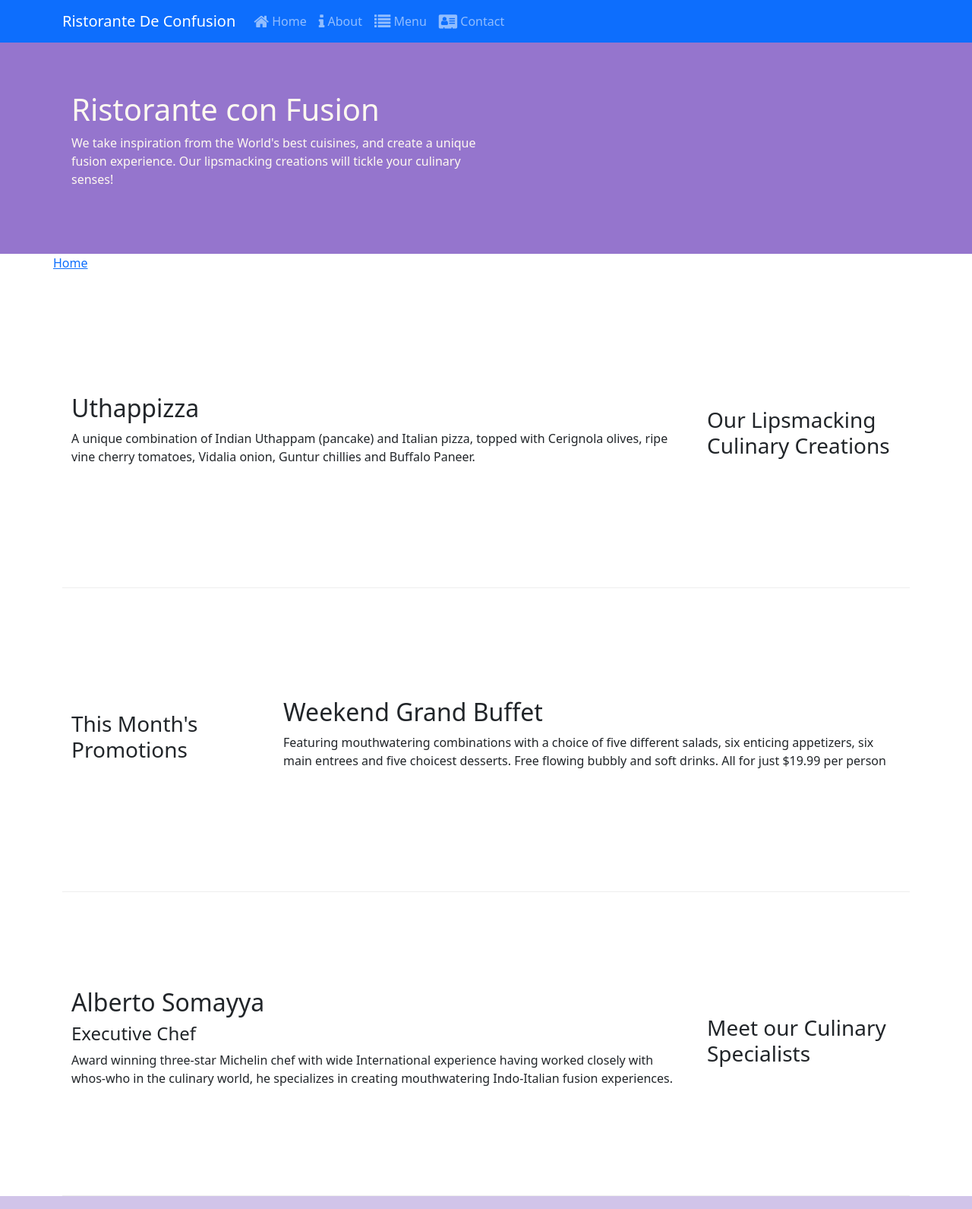
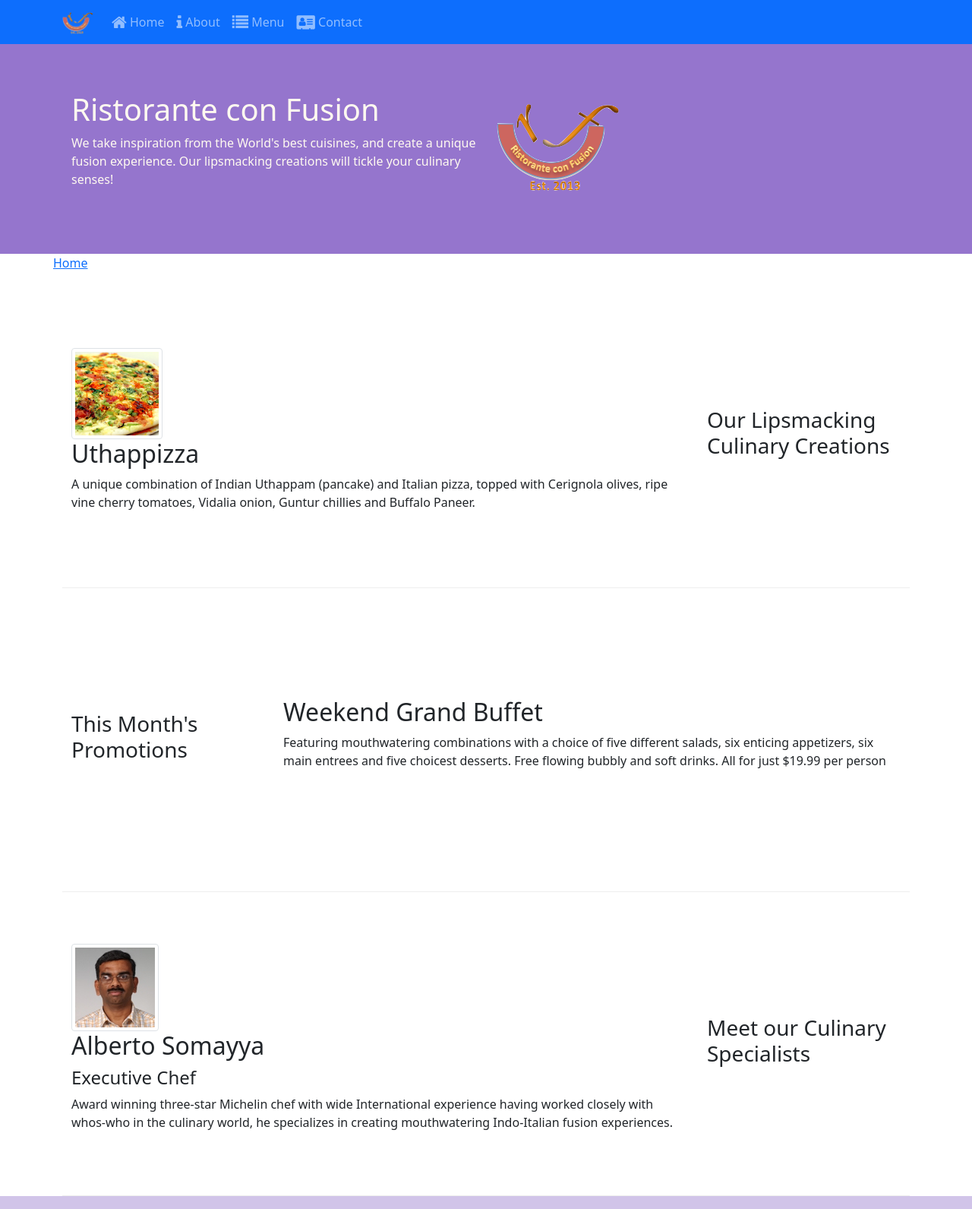
Before and after one commit to its7ARC/Dev, a website: page index.html in a window 1280 px wide. Shown: the top 1591 px of the page at 76% size. Drawn offline with nearby package versions, Linux system fonts and the light colour scheme.

Commit message:
images and media

```diff
--- a/index.html
+++ b/index.html
@@ -21,7 +21,8 @@
             <button class = "navbar-toggler" type = "button" data-toggle = "collapse" data-target="#Navbar">
                 <span class = "navbar-toggler-icon"></span>
             </button>
-            <a class = "navbar-brand mr-auto" href = "#"> Ristorante De Confusion </a>
+            <a class="navbar-brand mr-auto" href="#"><img src="img/logo.png" height="30" width="41"></a>
+
             <div class = "collapse navbar-collapse" id = "Navbar">
                 <ul class = "navbar-nav mr-auto">
                     <li class="nav-item active"><a class="nav-link" href="#"><span class="fa fa-home fa-lg"></span> Home</a></li>
@@ -39,7 +40,8 @@
                     <h1>Ristorante con Fusion</h1>
                     <p>We take inspiration from the World's best cuisines, and create a unique fusion experience. Our lipsmacking creations will tickle your culinary senses!</p>
                 </div>
-                <div class = "col-12 col-sm">
+                <div class="col-12 col-sm align-self-center">
+                    <img src="img/logo.png" class="img-fluid">
                 </div>
             </div>
         </div>
@@ -57,8 +59,17 @@
                 <h3>Our Lipsmacking Culinary Creations</h3>
             </div>
             <div class = "col col-sm order-sm-first col-md">
-                <h2>Uthappizza</h2>
-                <p>A unique combination of Indian Uthappam (pancake) and Italian pizza, topped with Cerignola olives, ripe vine cherry tomatoes, Vidalia onion, Guntur chillies and Buffalo Paneer.</p>
+                <div class="media">
+                    <img class="d-flex mr-3 img-thumbnail align-self-center"
+                            src="img/uthappizza.png" alt="Uthappizza">
+                    <div class="media-body">
+                        <h2 class="mt-0">Uthappizza</h2>
+                        <p class="d-none d-sm-block">A unique combination of Indian Uthappam (pancake) and
+                            Italian pizza, topped with Cerignola olives, ripe vine
+                            cherry tomatoes, Vidalia onion, Guntur chillies and
+                            Buffalo Paneer.</p>
+                    </div>
+                </div>
             </div>
         </div>
 
@@ -78,9 +89,19 @@
                 <h3>Meet our Culinary Specialists</h3>
             </div>
             <div class = "col col-sm order-sm-first col-md">
-                <h2>Alberto Somayya</h2>
-                <h4>Executive Chef</h4>
-                <p>Award winning three-star Michelin chef with wide International experience having worked closely with whos-who in the culinary world, he specializes in creating mouthwatering Indo-Italian fusion experiences. </p>
+                <div class="media">
+                    <img class="d-flex mr-3 img-thumbnail align-self-center"
+                            src="img/alberto.png" alt="Alberto Somayya">
+                    <div class="media-body">
+                        <h2 class="mt-0">Alberto Somayya</h2>
+                        <h4>Executive Chef</h4>
+                        <p class="d-none d-sm-block">Award winning three-star Michelin chef with wide
+                            International experience having worked closely with
+                            whos-who in the culinary world, he specializes in
+                            creating mouthwatering Indo-Italian fusion experiences.
+                            </p>
+                    </div>
+                </div>
             </div>
         </div>
     </div>
```
Also changed, not shown: img/alberto.png (added), img/buffet.png (added), img/logo.png (added), img/uthappizza.png (added), 2 other files.
